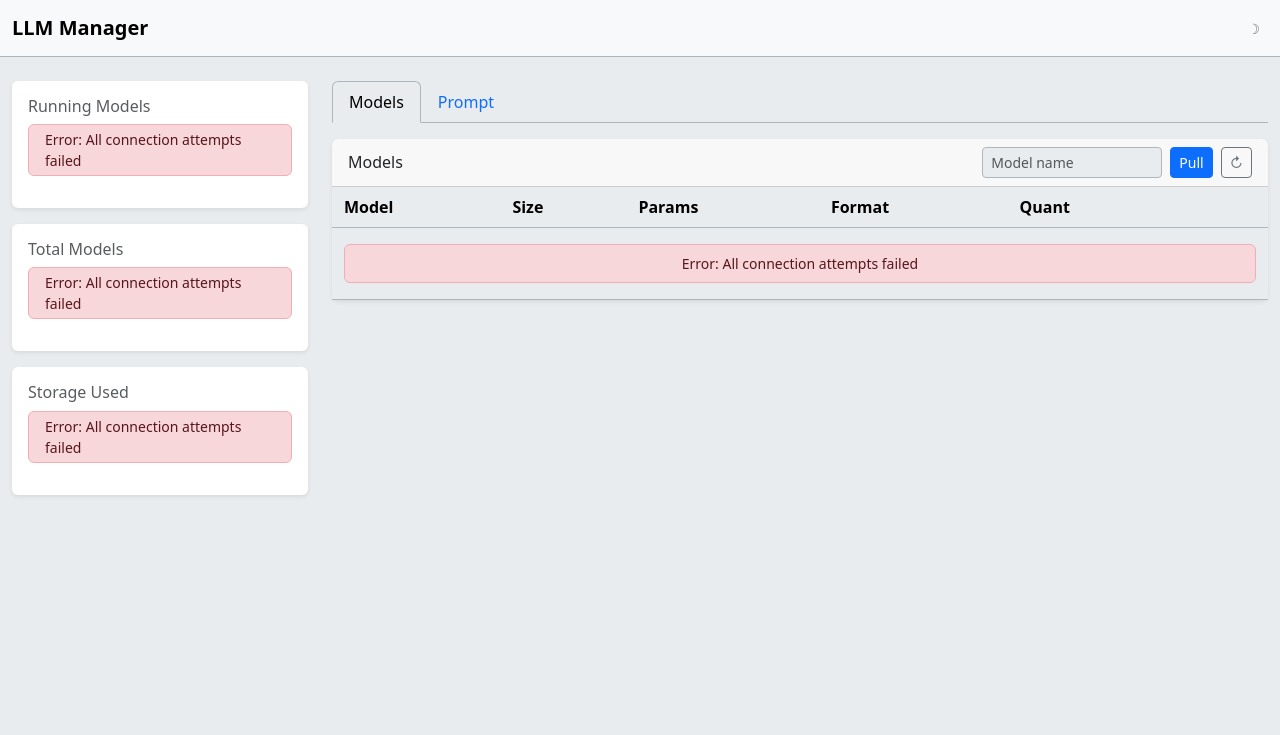
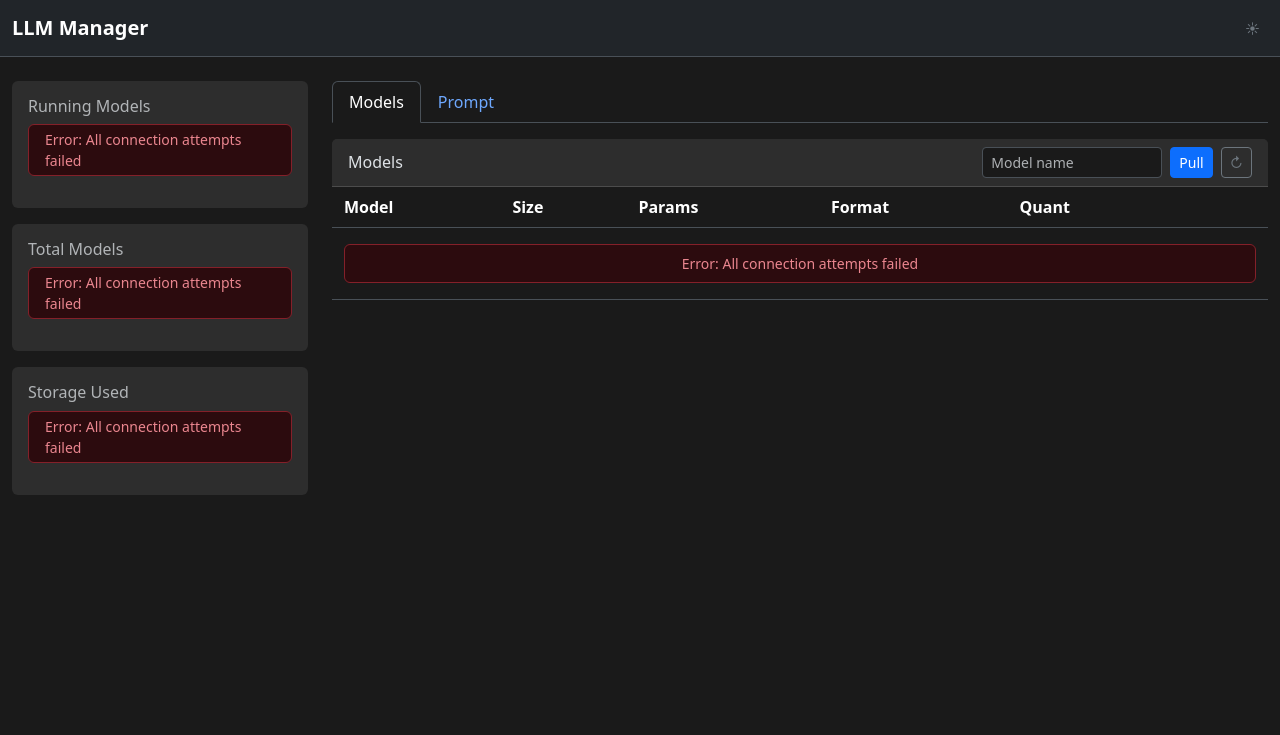
Before and after one commit to bitdruid/llm-manager-ui, a FastAPI app: template llmm/templates/main.jinja2 in a window 1280 px wide. Shown: the top 735 px of the page. Run offline with FastAPI, Linux system fonts and the light colour scheme; the template is opened without the code that fills it, so the values that code supplies are empty; parts of the project's set-up code (start-up, migrations or seed data) failed here and were passed over; some libraries are stand-ins or nearby versions.

Commit message:
refactor: update default theme, and model pull UI
- Set default theme to dark in utils and template
- Simplify CSS: remove navbar-brand color, remove card shadow, add custom var
- Refactor models.js: use showNotification, adjust status row/cell, update alert classes
- Update utils.showNotification to target new status row/cell and hide after timeout

```diff
--- a/docker-compose.yaml
+++ b/docker-compose.yaml
@@ -8,5 +8,6 @@ services:
       - "5000:5000"
     environment:
       - OLLAMA_URL=http://localhost:11434
-      - LOG_LEVEL=INFO  # Options: DEBUG, INFO, WARNING, ERROR, CRITICAL
+      - "BASE_PATH="
+      - "LOG_LEVEL=INFO"  # Options: DEBUG, INFO, WARNING, ERROR, CRITICAL
     restart: unless-stopped
--- a/llmm/static/css/main.css
+++ b/llmm/static/css/main.css
@@ -36,14 +36,11 @@ main {
     font-size: 1.25rem;
 }
 
-.navbar-brand i {
-    color: #0d6efd;
-}
-
 .card {
     border: none;
-    box-shadow: 0 0.125rem 0.25rem rgba(0, 0, 0, 0.075);
+    box-shadow: none;
     background-color: var(--card-bg);
+    --bs-card-cap-bg: var(--card-bg);
 }
 
 .table-sm td,
@@ -76,6 +73,7 @@ main {
     padding: 0.5rem 1rem;
     font-size: 0.875rem;
 }
+
 
 footer {
     margin-top: auto;
--- a/llmm/static/js/models.js
+++ b/llmm/static/js/models.js
@@ -152,20 +152,21 @@ async function loadModelsList() {
  */
 async function pullModel() {
     const input = document.getElementById("model-name-input");
-    const statusDiv = document.getElementById("pull-status");
+    const statusRow = document.getElementById("pull-status");
+    const statusCell = document.getElementById("pull-status-cell");
     const btn = document.getElementById("pull-model-btn");
 
     const modelName = input.value.trim();
 
     if (!modelName) {
-        statusDiv.innerHTML = '<div class="alert alert-warning">Please enter a model name</div>';
+        showNotification("Please enter a model name", "warning");
         return;
     }
 
     btn.disabled = true;
     btn.innerHTML = "Pulling...";
-    statusDiv.innerHTML = `
-        <div class="alert alert-info mb-0">
+    statusCell.innerHTML = `
+        <div class="alert alert-primary mb-0 border-0 rounded-0 py-2">
             <div class="d-flex justify-content-between align-items-center">
                 <span id="pull-status-text">Starting pull...</span>
                 <span id="pull-progress-percent"></span>
@@ -175,6 +176,7 @@ async function pullModel() {
             </div>
         </div>
     `;
+    statusRow.classList.remove("d-none");
 
     const statusText = document.getElementById("pull-status-text");
     const progressBar = document.getElementById("pull-progress-bar");
@@ -204,7 +206,7 @@ async function pullModel() {
                         const data = JSON.parse(line.slice(6));
 
                         if (data.error) {
-                            statusDiv.innerHTML = `<div class="alert alert-danger">Error: ${data.error}</div>`;
+                            showNotification(`Error: ${data.error}`, "danger");
                             btn.disabled = false;
                             btn.innerHTML = "Pull";
                             return;
@@ -228,15 +230,11 @@ async function pullModel() {
             }
         }
 
-        statusDiv.innerHTML = `<div class="alert alert-success">Model "${modelName}" pulled successfully!</div>`;
+        showNotification(`Model "${modelName}" pulled successfully!`, "success");
         input.value = "";
         loadModelsList();
-
-        setTimeout(() => {
-            statusDiv.innerHTML = "";
-        }, 3000);
     } catch (error) {
-        statusDiv.innerHTML = `<div class="alert alert-danger">Error: ${error.message}</div>`;
+        showNotification(`Error: ${error.message}`, "danger");
     }
 
     btn.disabled = false;
@@ -287,7 +285,7 @@ async function updateModel(modelName) {
     statusRow.id = `update-status-${modelName.replace(/[^a-zA-Z0-9]/g, "-")}`;
     statusRow.innerHTML = `
         <td colspan="6" class="py-2">
-            <div class="alert alert-info mb-0">
+            <div class="alert alert-primary mb-0">
                 <div class="d-flex justify-content-between align-items-center">
                     <span id="update-status-text-${modelName.replace(/[^a-zA-Z0-9]/g, "-")}">Updating ${modelName}...</span>
                     <span id="update-progress-percent-${modelName.replace(/[^a-zA-Z0-9]/g, "-")}"></span>
--- a/llmm/static/js/utils.js
+++ b/llmm/static/js/utils.js
@@ -38,7 +38,7 @@ initializeMarkdown();
  * Initialize theme from localStorage or default to light.
  */
 function initTheme() {
-    const savedTheme = localStorage.getItem("theme") || "light";
+    const savedTheme = localStorage.getItem("theme") || "dark";
     setTheme(savedTheme);
 }
 
@@ -122,11 +122,14 @@ function formatDate(dateString) {
  * @param {string} type - Bootstrap alert type (success, danger, info, warning).
  */
 function showNotification(message, type = "info") {
-    const statusDiv = document.getElementById("pull-status");
-    if (statusDiv) {
-        statusDiv.innerHTML = `<div class="alert alert-${type}">${message}</div>`;
+    const statusRow = document.getElementById("pull-status");
+    const statusCell = document.getElementById("pull-status-cell");
+    if (statusRow && statusCell) {
+        statusCell.innerHTML = `<div class="alert alert-${type} mb-0 border-0 rounded-0 py-2">${message}</div>`;
+        statusRow.classList.remove("d-none");
         setTimeout(() => {
-            statusDiv.innerHTML = "";
+            statusRow.classList.add("d-none");
+            statusCell.innerHTML = "";
         }, 3000);
     } else {
         alert(message);
--- a/llmm/templates/main.jinja2
+++ b/llmm/templates/main.jinja2
@@ -1,5 +1,5 @@
 <!DOCTYPE html>
-<html lang="en" data-bs-theme="light">
+<html lang="en" data-bs-theme="dark">
     <head>
         {% include "head.jinja2" %}
     </head>
@@ -108,11 +108,12 @@
                                             </button>
                                         </div>
                                     </div>
-                                    <div id="pull-status">
-                                    </div>
                                     <div class="table-responsive">
                                         <table class="table table-hover table-sm mb-0 sortable" id="models-table">
                                             <thead>
+                                                <tr id="pull-status" class="d-none">
+                                                    <td colspan="6" id="pull-status-cell" class="p-0"></td>
+                                                </tr>
                                                 <tr>
                                                     <th data-sort="string">
                                                         Model
--- a/pyproject.toml
+++ b/pyproject.toml
@@ -5,7 +5,7 @@ build-backend = "hatchling.build"
 
 [project]
 name = "llm-manager-ui"
-version = "1.1.1"
+version = "1.1.2"
 description = "Web UI to manage Ollama LLM server models"
 requires-python = ">=3.13"
 dynamic = ["dependencies"]
```
